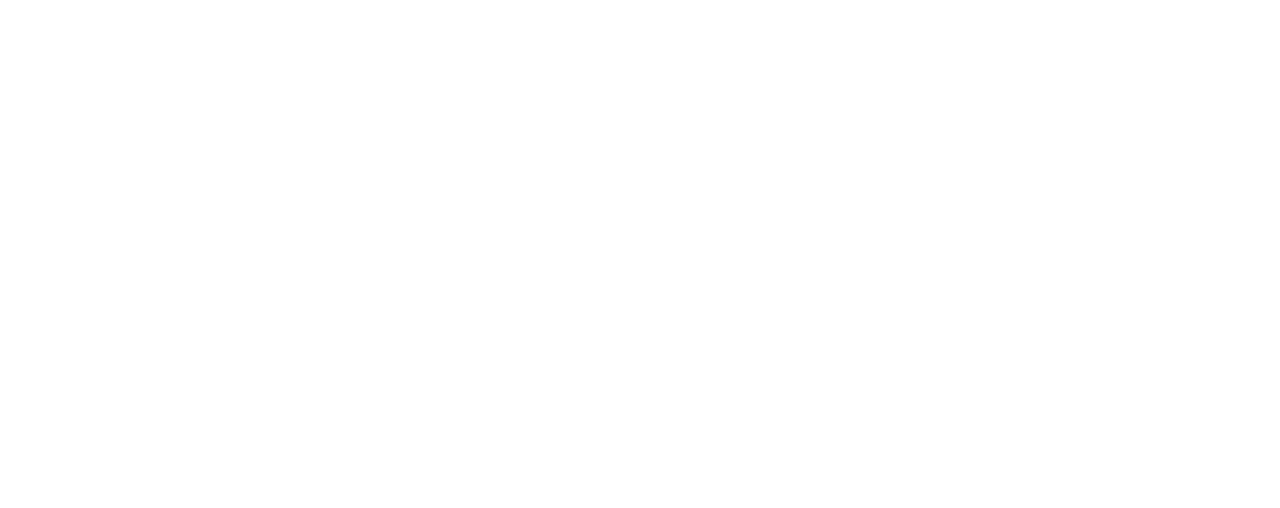
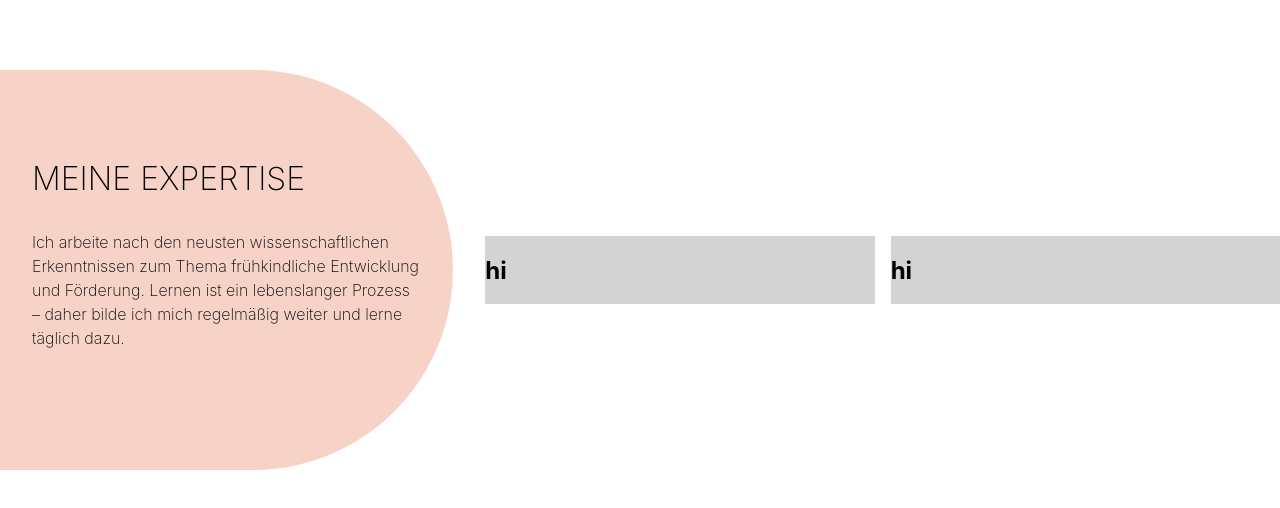
Before and after one commit to M-WRI/petite-coaching-hamburg, a Next.js app: page / in a window 1280 px wide. Shown: the part 1730-2238 px from the top of the page. Before the commit the page ends 1600 px from the top, so only its background shows below. Built offline with nearby package versions, Linux system fonts and the light colour scheme.

Commit message:
expertise section layout screen, mobile done

```diff
--- /dev/null
+++ b/components/ExpertiseSection.js
@@ -0,0 +1,26 @@
+// style
+import style from "../styles/ExpertiseSection.module.css";
+
+const ExpertiseSection = () => {
+  return (
+    <section className={style.container}>
+      <div className={style.contentContainer}>
+        <h2 className={style.contentHead}>Meine Expertise</h2>
+        <p className={style.contentText}>
+          Ich arbeite nach den neusten wissenschaftlichen Erkenntnissen zum
+          Thema frühkindliche Entwicklung und Förderung. Lernen ist ein
+          lebenslanger Prozess – daher bilde ich mich regelmäßig weiter und
+          lerne täglich dazu.
+        </p>
+      </div>
+      <div className={style.testBox}>
+        <h1>hi</h1>
+      </div>
+      <div className={style.testBox}>
+        <h1>hi</h1>
+      </div>
+    </section>
+  );
+};
+
+export default ExpertiseSection;
--- a/pages/index.js
+++ b/pages/index.js
@@ -1,5 +1,6 @@
 // components
 import EarlyIdentification from "../components/EarlyIdentification";
+import ExpertiseSection from "../components/ExpertiseSection";
 import InstagramSection from "../components/InstagramSection";
 import LandingSection from "../components/LandingSection";
 
@@ -8,6 +9,7 @@ export default function Home() {
     <>
       <LandingSection />
       <EarlyIdentification />
+      <ExpertiseSection />
       {/* <InstagramSection /> */}
     </>
   );
--- a/styles/EarlyIdentification.module.css
+++ b/styles/EarlyIdentification.module.css
@@ -47,6 +47,7 @@
   text-align: center;
   font-weight: 200;
   font-size: 1rem;
+  line-height: 1.5;
 }
 
 .contentImage {
@@ -62,6 +63,7 @@
     width: 100%;
     height: unset;
     flex-direction: column;
+    margin: 10vw 0;
   }
 
   .contentHead {
--- /dev/null
+++ b/styles/ExpertiseSection.module.css
@@ -0,0 +1,107 @@
+.container {
+  width: 100%;
+  height: 100vh;
+  display: flex;
+  align-items: center;
+}
+
+.container > div:first-child {
+  margin-right: 16px;
+}
+
+.container > div:last-child {
+  margin-left: 16px;
+}
+
+.container > div:nth-child(2) {
+  margin-left: 16px;
+}
+
+.contentContainer {
+  flex: 1;
+  height: 400px;
+  background-color: #f7d3c7;
+  display: flex;
+  flex-direction: column;
+  justify-content: center;
+  padding: 2rem;
+  border-radius: 0 200px 200px 0;
+}
+
+.contentHead {
+  margin: 0;
+  margin-bottom: 2rem;
+  text-transform: uppercase;
+  font-weight: 200;
+  font-size: 2rem;
+}
+
+.contentText {
+  margin: 0;
+  margin-bottom: 2rem;
+  font-weight: 200;
+  font-size: 1rem;
+  line-height: 1.5;
+}
+
+.testBox {
+  flex: 1;
+  justify-content: center;
+  align-items: center;
+  background: lightgray;
+}
+
+@media (max-width: 960px) {
+  .container {
+    flex-wrap: wrap;
+    height: unset;
+    margin: 10vw 0;
+  }
+
+  .contentContainer {
+    flex: unset;
+    width: 100%;
+    border-radius: 200px 200px 200px 200px;
+    padding: 64px;
+    height: auto;
+    margin-bottom: 10vw;
+  }
+
+  .container > div:first-child {
+    margin-right: unset;
+  }
+
+  .container > div:last-child {
+    margin-left: 16px;
+  }
+
+  .container > div:nth-child(2) {
+    margin-left: unset;
+  }
+
+  .contentHead {
+    font-size: 1.5rem;
+    text-align: center;
+    margin-bottom: 1rem;
+  }
+
+  .contentText {
+    text-align: center;
+    display: flex;
+  }
+}
+
+@media (max-width: 425px) {
+  .testBox {
+    flex: unset;
+    width: 100%;
+  }
+
+  .container > div:last-child {
+    margin-left: unset;
+  }
+
+  .container > div:nth-child(2) {
+    margin-bottom: 10vw;
+  }
+}
```
